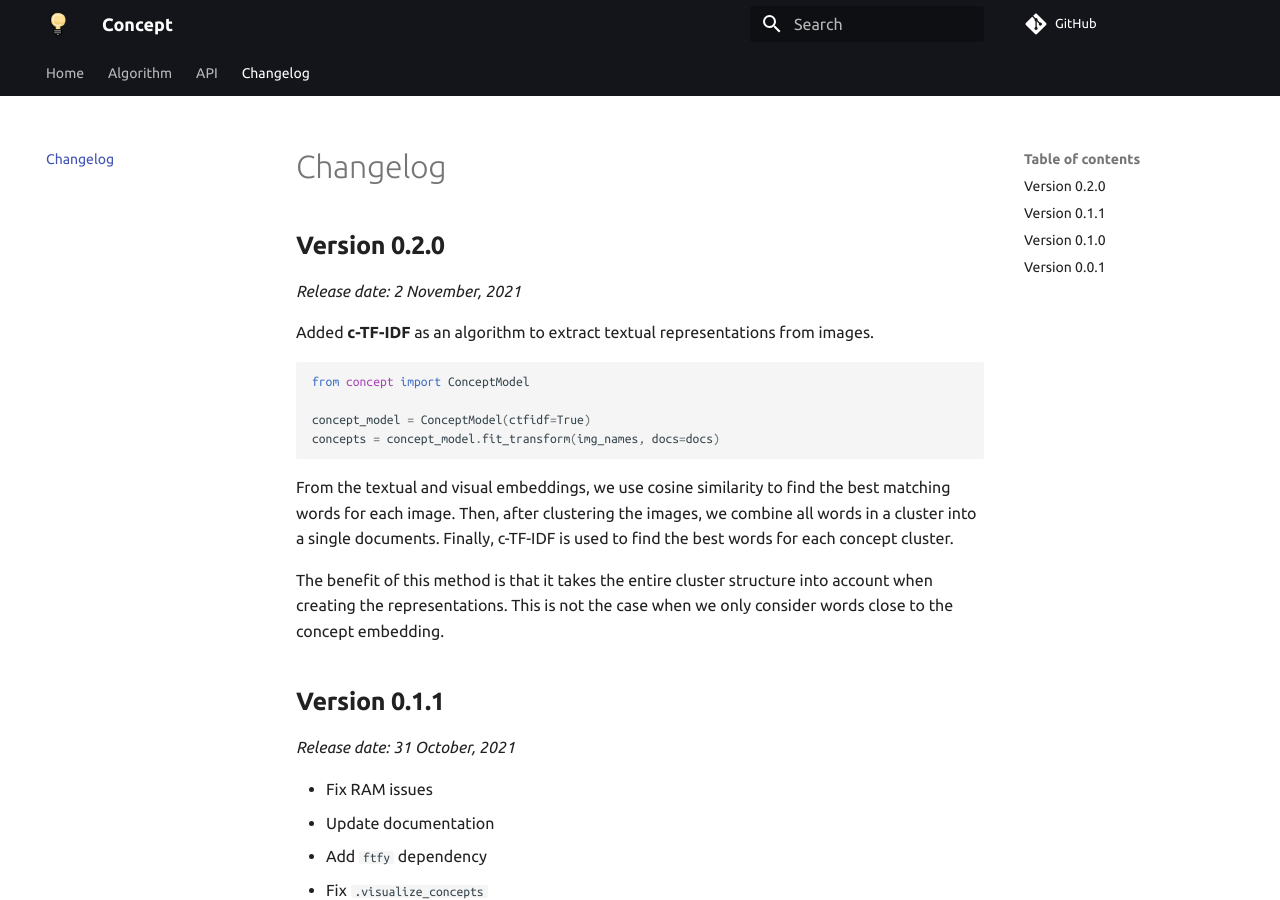
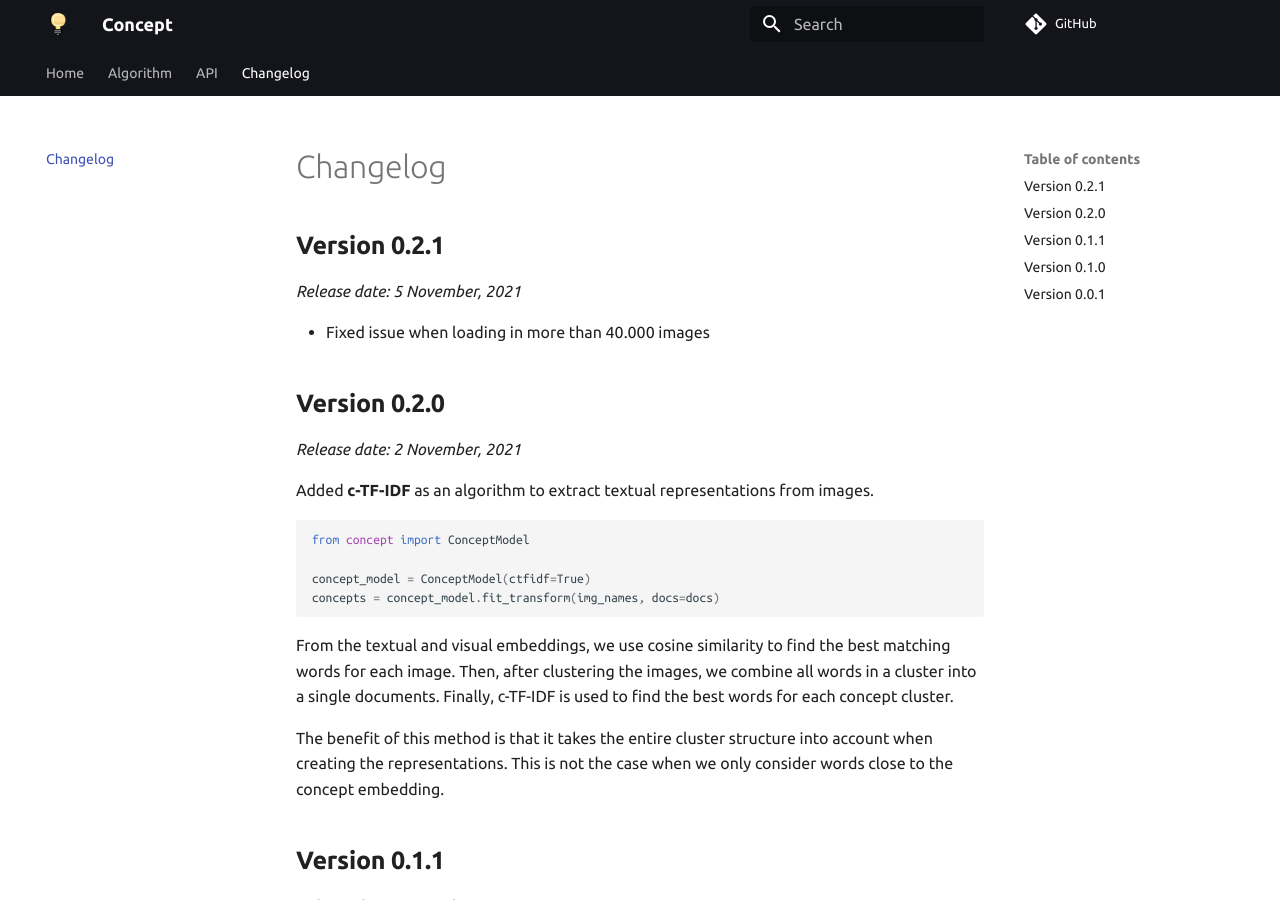
Before and after one commit to MaartenGr/Concept, an MkDocs documentation site: the page built from docs/changelog.md, in a window 1280 px wide and 900 px high. Built offline with MkDocs 1.6.1 and Material for MkDocs 9.7.7, drawn with Linux system fonts in a browser that asks for light colours; comment, search, counter and statistics services are not loaded.

Commit message:
Update version and changelog

```diff
--- a/concept/__init__.py
+++ b/concept/__init__.py
@@ -1,6 +1,6 @@
 from concept._model import ConceptModel
 
-__version__ = "0.2.0"
+__version__ = "0.2.1"
 
 __all__ = [
     "ConceptModel",
--- a/docs/changelog.md
+++ b/docs/changelog.md
@@ -1,3 +1,9 @@
+## **Version 0.2.1**
+*Release date:  5 November, 2021*
+
+* Fixed issue when loading in more than 40.000 images
+
+
 ## **Version 0.2.0**
 *Release date:  2 November, 2021*
 
--- a/setup.py
+++ b/setup.py
@@ -31,7 +31,7 @@ with open("README.md", "r") as fh:
 setup(
     name="concept",
     packages=find_packages(exclude=["notebooks", "docs"]),
-    version="0.2.0",
+    version="0.2.1",
     author="Maarten P. Grootendorst",
     author_email="maartengrootendorst@gmail.com",
     description="Topic Model Images",
```
